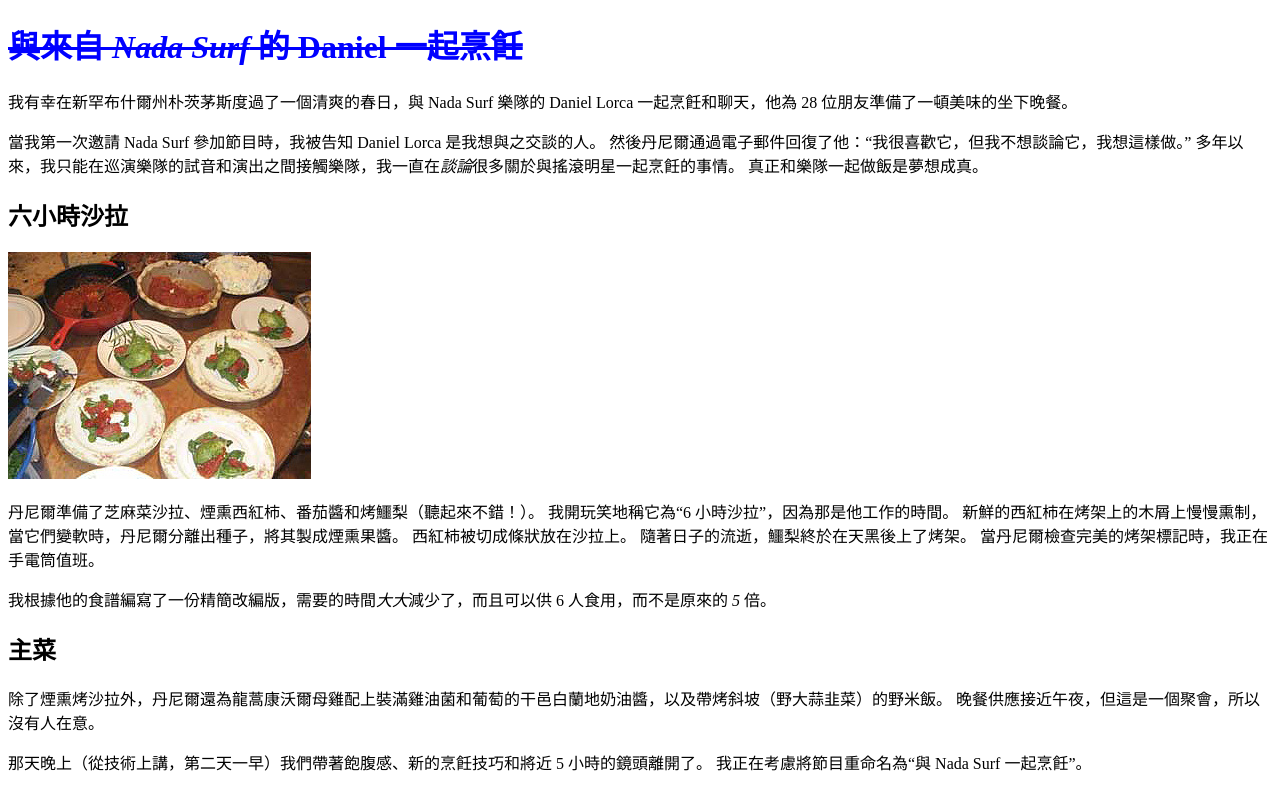
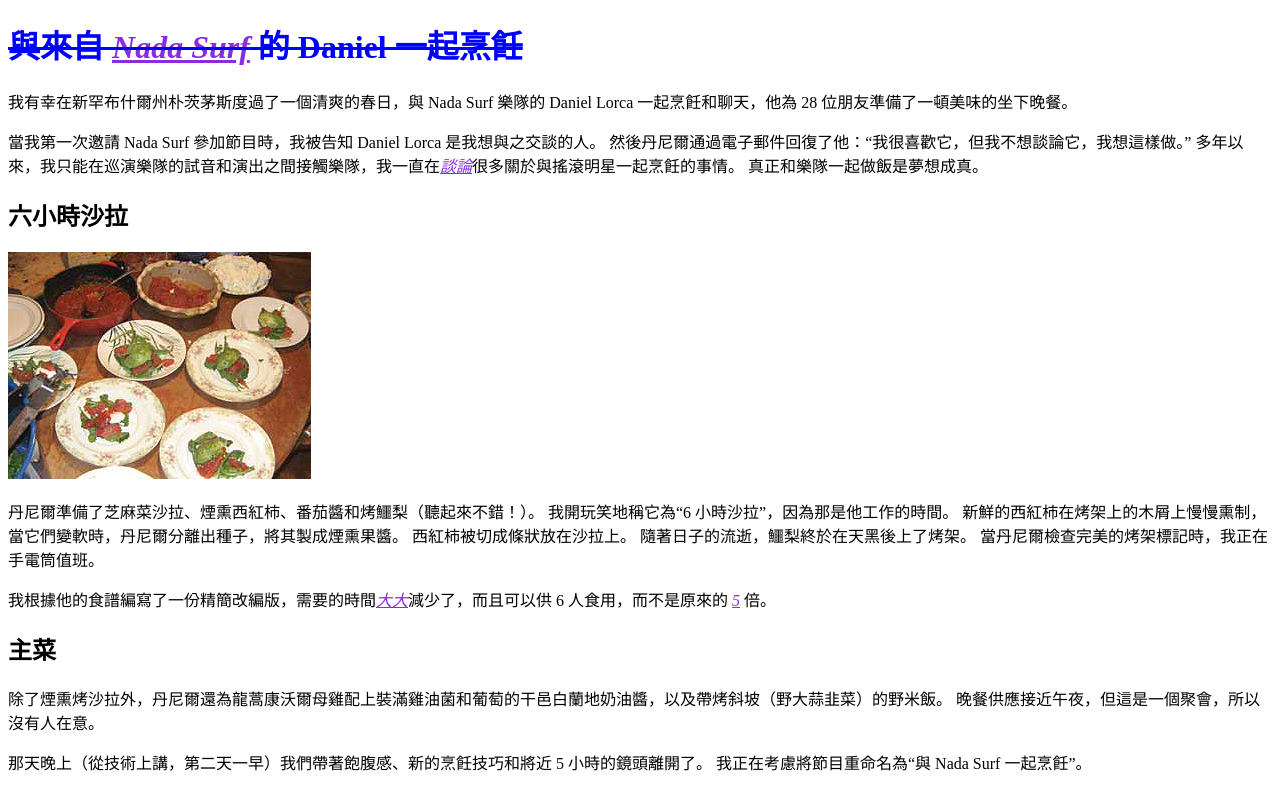
Before and after one commit to vamp16431745/__HTML_CSS, a plain HTML site: page lesson_03_28/lesson4.html in a window 1280 px wide. Drawn offline with Linux system fonts and the light colour scheme.

Commit message:
同一元素有相同的屬性套用可以被覆蓋 並且比大小 文字的屬性可以被繼承的(繼承而來的是最小的)

```diff
--- a/lesson_03_28/lesson4.html
+++ b/lesson_03_28/lesson4.html
@@ -11,6 +11,12 @@
         {
             text-decoration-line: line-through;
             color: blue;
+        }
+
+        em
+        {
+            text-decoration:underline;
+            color: blueviolet;
         }
 
 
```
